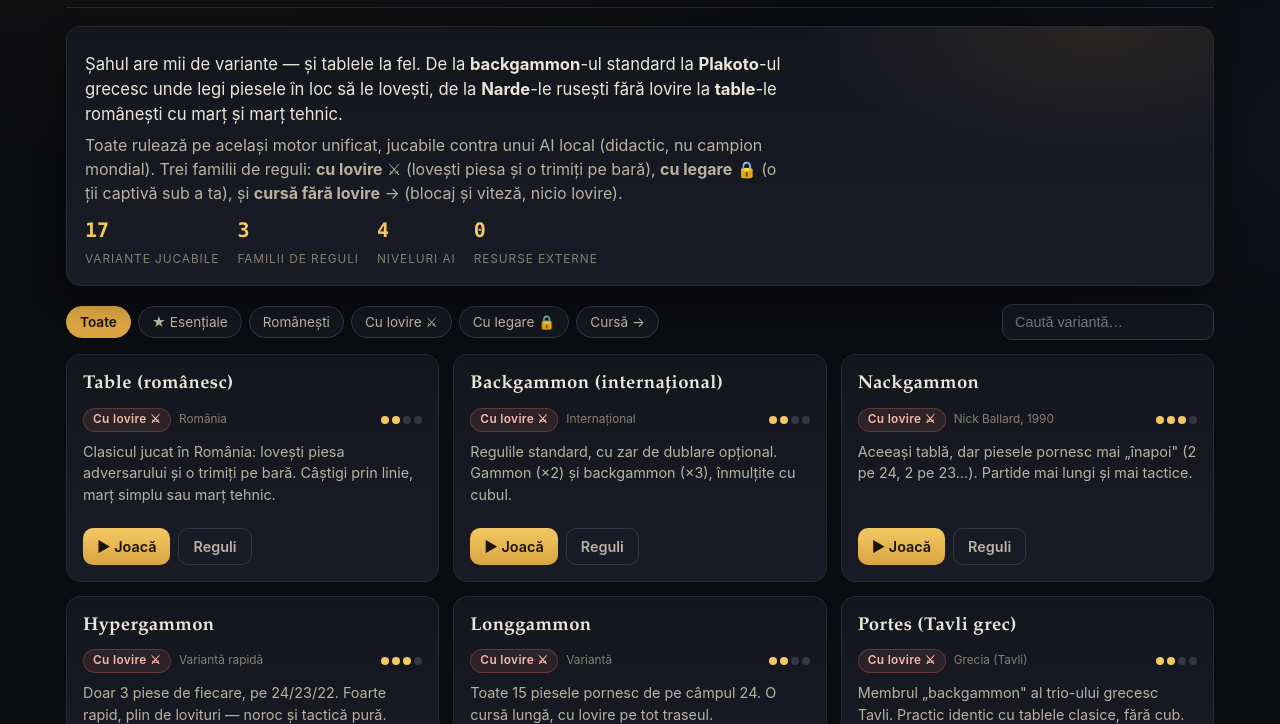
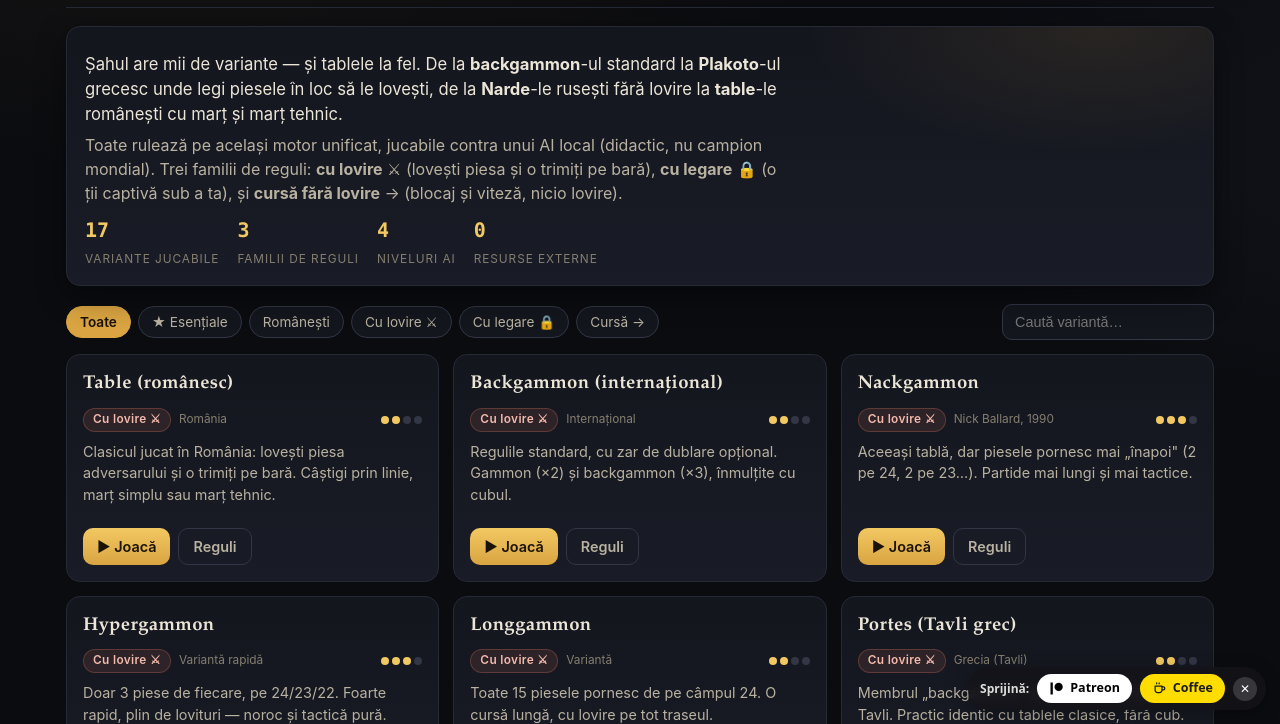
Before and after one commit to chiuta/Table-fara-frontiere, a plain HTML site: page index.html in a window 1280 px wide. Shown: the part 76-800 px from the top of the page. Drawn offline with Linux system fonts and the light colour scheme.

Commit message:
Fara dependente externe + licenta trade-free/CC0 + donatii + accesibilitate

```diff
--- a/index.html
+++ b/index.html
@@ -1,6 +1,29 @@
 <!DOCTYPE html>
+<!--
+  ============================================================================
+  Table-fara-frontiere
+  Autor: Alexandru-Ionuț Chiuță (Alexio · „Ecoul Stringurilor")
+  Aplicație single-file, offline-first, fără telemetrie.
+
+  LICENȚĂ — TRADE-FREE + CC0 1.0 (Public Domain Dedication)
+  Oferită liber, fără troc, în spiritul mișcării TROM (trom.tf). În măsura
+  permisă de lege, autorul renunță la drepturile de autor și dedică lucrarea
+  domeniului public: https://creativecommons.org/publicdomain/zero/1.0/
+  Poți folosi, copia, modifica și redistribui liber, în orice scop.
+
+  Sprijin voluntar (opțional, niciodată obligatoriu):
+    Patreon:         https://www.patreon.com/c/alexio_tf
+    Buy Me a Coffee: https://buymeacoffee.com/echo.of.the.strings
+  ============================================================================
+-->
 <html lang="ro" data-theme="dark" data-size="normal">
 <head>
+<style id="tf-a11y-motion">
+/* Accesibilitate: respectă preferința utilizatorului pentru mai puțină mișcare (TROM/a11y). */
+@media (prefers-reduced-motion: reduce){
+  *,*::before,*::after{animation-duration:.001ms!important;animation-iteration-count:1!important;transition-duration:.001ms!important;scroll-behavior:auto!important}
+}
+</style>
 <meta charset="UTF-8">
 <meta name="viewport" content="width=device-width, initial-scale=1.0, viewport-fit=cover">
 <meta name="color-scheme" content="dark light">
@@ -1129,5 +1152,35 @@
 }
 load(); applyInitSettings(); buildGallery(); applyFilter();
 </script>
+<!-- tf-donate: sprijin voluntar (Patreon + Buy Me a Coffee) — self-contained, fără resurse externe, fără JS -->
+<div id="tf-donate" aria-label="Sprijină autorul">
+<style>
+#tf-donate{position:fixed;right:14px;bottom:14px;z-index:2147483600;font-family:system-ui,-apple-system,"Segoe UI",Roboto,sans-serif;line-height:1}
+#tf-donate *{box-sizing:border-box}
+#tf-donate .tf-cb{position:absolute;width:1px;height:1px;opacity:0;pointer-events:none}
+#tf-donate .tf-panel{display:flex;gap:8px;align-items:center;background:rgba(20,20,24,.84);-webkit-backdrop-filter:blur(6px);backdrop-filter:blur(6px);padding:7px 9px 7px 12px;border-radius:999px;box-shadow:0 4px 18px rgba(0,0,0,.30)}
+#tf-donate .tf-lbl{color:#fff;font-size:12px;font-weight:600;opacity:.85;white-space:nowrap}
+#tf-donate a.tf-b{display:inline-flex;align-items:center;gap:6px;padding:7px 12px;border-radius:999px;text-decoration:none;font-size:12.5px;font-weight:700;line-height:1;transition:transform .14s ease;border:0}
+#tf-donate a.tf-b:hover{transform:translateY(-2px)}
+#tf-donate a.tf-pat{background:#fff;color:#000}
+#tf-donate a.tf-bmc{background:#ffdd00;color:#1a1a1a}
+#tf-donate a.tf-b svg{width:15px;height:15px;display:block}
+#tf-donate .tf-x,#tf-donate .tf-open{display:inline-flex;align-items:center;justify-content:center;cursor:pointer;text-decoration:none;border:0;color:#fff}
+#tf-donate .tf-x{width:24px;height:24px;border-radius:50%;background:rgba(255,255,255,.16);font-size:12px}
+#tf-donate .tf-open{display:none;width:46px;height:46px;border-radius:50%;background:#e0245e;font-size:20px;box-shadow:0 4px 16px rgba(0,0,0,.32)}
+#tf-donate .tf-cb:checked ~ .tf-panel{display:none}
+#tf-donate .tf-cb:checked ~ .tf-open{display:inline-flex}
+@media (max-width:560px){#tf-donate .tf-lbl{display:none}}
+@media print{#tf-donate{display:none}}
+</style>
+<input type="checkbox" id="tf-donate-cb" class="tf-cb" aria-hidden="true">
+<div class="tf-panel">
+<span class="tf-lbl">Sprijină:</span>
+<a class="tf-b tf-pat" href="https://www.patreon.com/c/alexio_tf" target="_blank" rel="noopener" aria-label="Sprijină pe Patreon"><svg viewBox="0 0 24 24" aria-hidden="true"><circle cx="15.4" cy="9.4" r="6.6" fill="currentColor"/><rect x="2.4" y="2.4" width="3.7" height="19.2" fill="currentColor"/></svg>Patreon</a>
+<a class="tf-b tf-bmc" href="https://buymeacoffee.com/echo.of.the.strings" target="_blank" rel="noopener" aria-label="Buy Me a Coffee"><svg viewBox="0 0 24 24" fill="none" stroke="currentColor" stroke-width="2" stroke-linecap="round" stroke-linejoin="round" aria-hidden="true"><path d="M5 8h11v6.5a4 4 0 0 1-4 4H9a4 4 0 0 1-4-4V8z"/><path d="M16 9.5h2.2a2.3 2.3 0 0 1 0 4.6H16"/><path d="M7.5 4.5V3M11.5 4.5V3"/></svg>Coffee</a>
+<label for="tf-donate-cb" class="tf-x" title="Ascunde" aria-label="Ascunde">✕</label>
+</div>
+<label for="tf-donate-cb" class="tf-open" title="Sprijină" aria-label="Sprijină">♥</label>
+</div>
 </body>
 </html>
```
